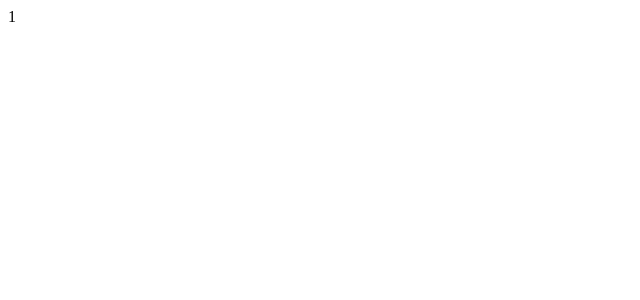
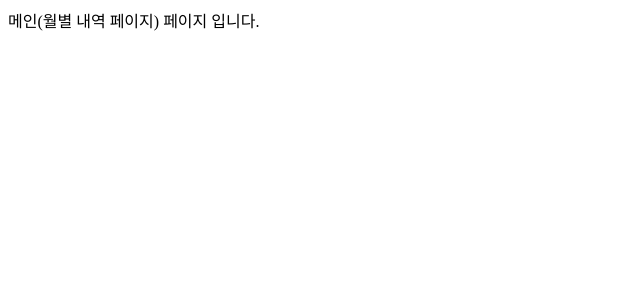
Before and after one commit to Kings0816/account-book, a React app in the folder frontend/: page / in a window 1280 px wide. Shown: the top 300 px of the page, without its empty margins (0-640 px from the left). Built offline with nearby package versions, Linux system fonts and the light colour scheme; the HTML template or start-up script is replaced by a standard one.

Commit message:
feat: 로그인 페이지, 메인페이지(월별 내역 페이지), 달력 페이지, 통계 페이지에 대한 라우팅 설정 - #2

```diff
--- a/frontend/src/Router.jsx
+++ b/frontend/src/Router.jsx
@@ -1,14 +1,16 @@
 import React from 'react';
 import { BrowserRouter, Route, Routes } from 'react-router-dom';
-import Test1 from './pages/Test1';
-import Test2 from './pages/Test2';
+import Main from './pages/Main';
+import Calendar from './pages/Calendar';
+import Statistics from './pages/Statistics';
 
 const Router = () => {
     return (
         <BrowserRouter>
             <Routes>
-                <Route exact path="/" element={<Test1 />} />
-                <Route exact path="/test" element={<Test2 />} />
+                <Route exact path="/" element={<Main />} />
+                <Route exact path="/calendar" element={<Calendar />} />
+                <Route exact path="/statistics" element={<Statistics />} />
             </Routes>
         </BrowserRouter>
     );
--- /dev/null
+++ b/frontend/src/pages/Calendar/index.jsx
@@ -0,0 +1,7 @@
+import React from 'react';
+
+const Calendar = () => {
+    return <div>달력 페이지 입니다.</div>;
+};
+
+export default Calendar;
--- /dev/null
+++ b/frontend/src/pages/Main/index.jsx
@@ -0,0 +1,7 @@
+import React from 'react';
+
+const Main = () => {
+    return <div>메인(월별 내역 페이지) 페이지 입니다.</div>;
+};
+
+export default Main;
--- /dev/null
+++ b/frontend/src/pages/Statistics/index.jsx
@@ -0,0 +1,7 @@
+import React from 'react';
+
+const Statistics = () => {
+    return <div>통계 페이지 입니다.</div>;
+};
+
+export default Statistics;
--- a/frontend/src/pages/Test1/index.jsx
+++ /dev/null
@@ -1,9 +0,0 @@
-import React, { useState } from 'react';
-
-const test1 = () => {
-    const [value, setValue] = useState(1);
-
-    return <div>{value}</div>;
-};
-
-export default test1;
--- a/frontend/src/pages/Test2/index.jsx
+++ /dev/null
@@ -1,9 +0,0 @@
-import React, { useState } from 'react';
-
-const test2 = () => {
-    const [value, setValue] = useState(2);
-
-    return <div>{value}</div>;
-};
-
-export default test2;
```
